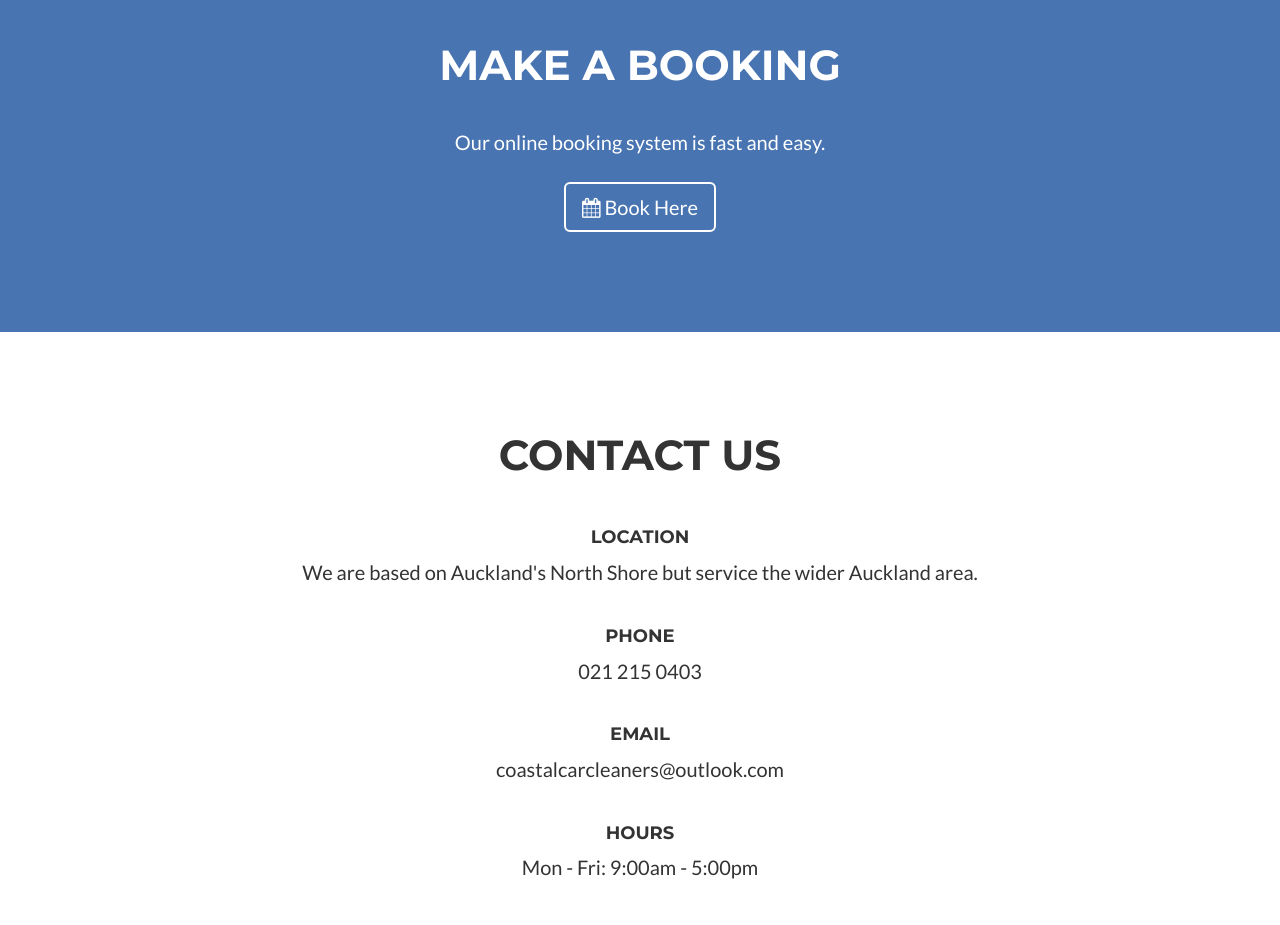
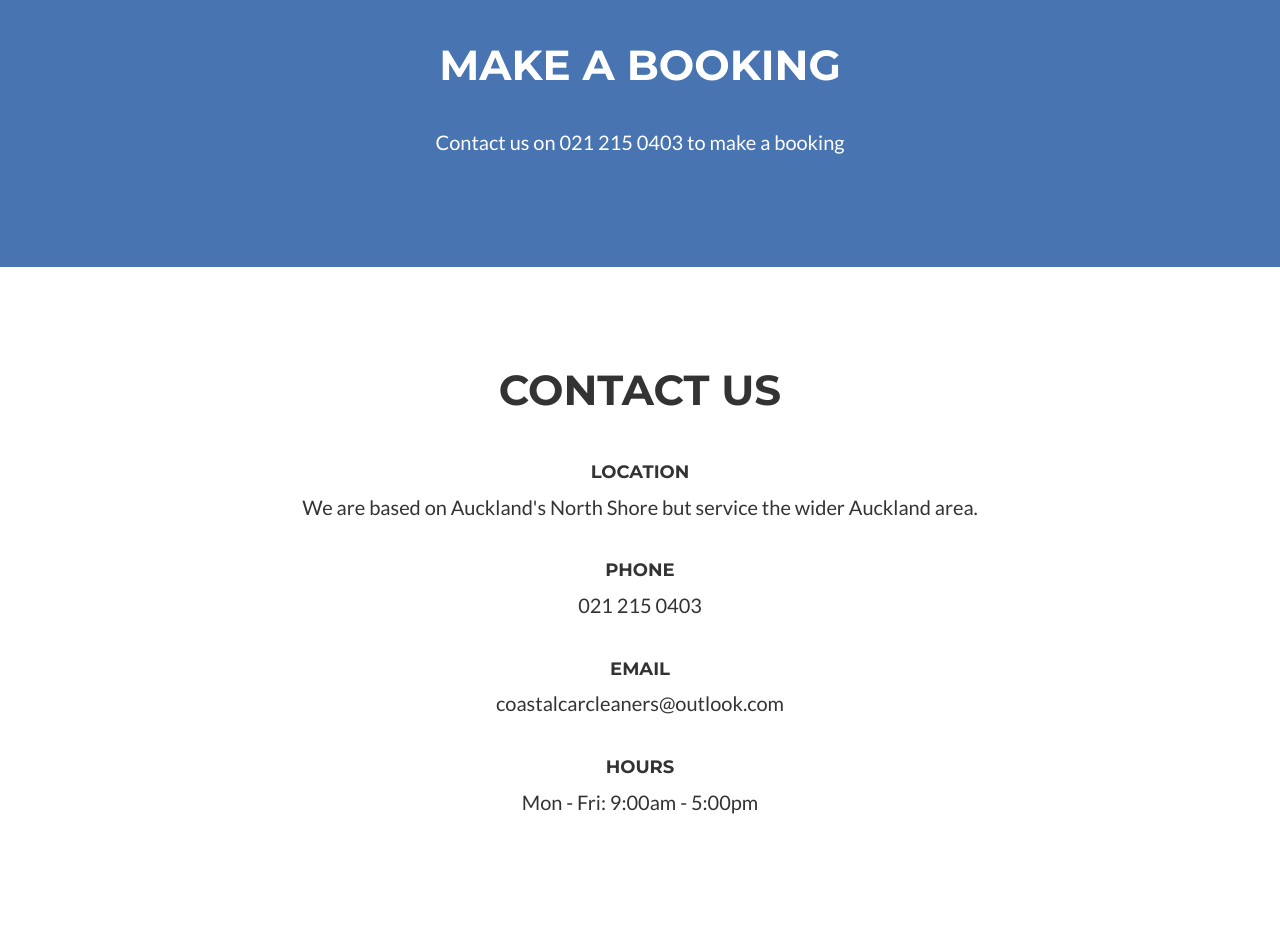
Before and after one commit to nwilcoxnz/coastal_car_cleaners, a website: page index.html in a window 1280 px wide. Shown: the part 1320-2245 px from the top of the page. Drawn offline with nearby package versions, Linux system fonts and the light colour scheme.

Commit message:
Removed booking reference to setmore

```diff
--- a/index.html
+++ b/index.html
@@ -145,13 +145,8 @@
             <div class="row">
                 <div class="col-lg-12 text-center">
                     <p>
-                        Our online booking system is fast and easy.
+                        Contact us on 021 215 0403 to make a booking
                     </p>
-                </div>
-                <div class="col-lg-8 col-lg-offset-2 text-center">
-                    <a href="https://my.setmore.com/bookanappointmentv3.do?uniqueKey=a6bda383-1b85-4799-8e18-0824468090fe" target="_blank" class="btn btn-lg btn-outline">
-                        <i class="fa fa-calendar"></i>  Book Here
-                    </a>
                 </div>
             </div>
         </div>
```
